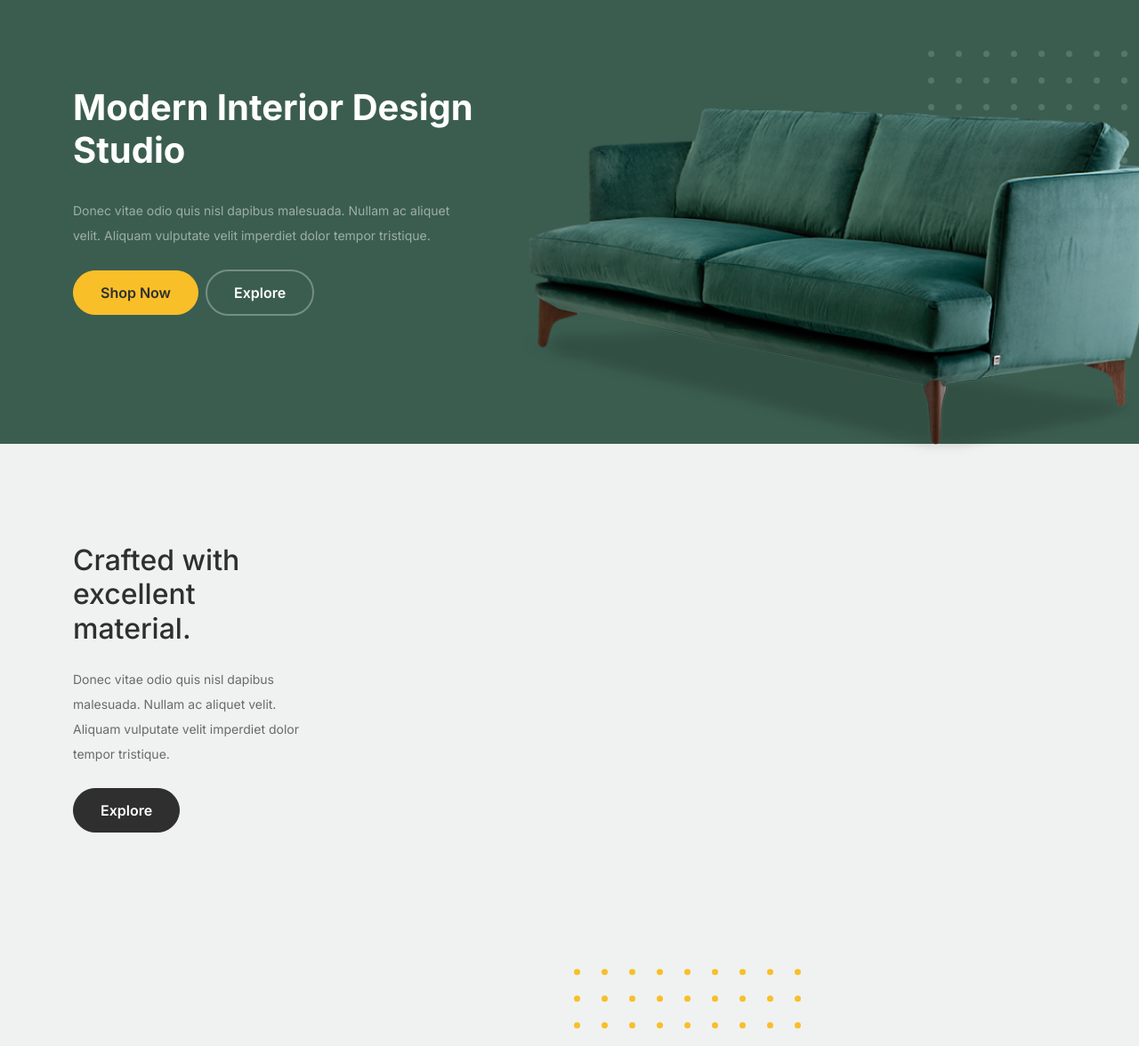
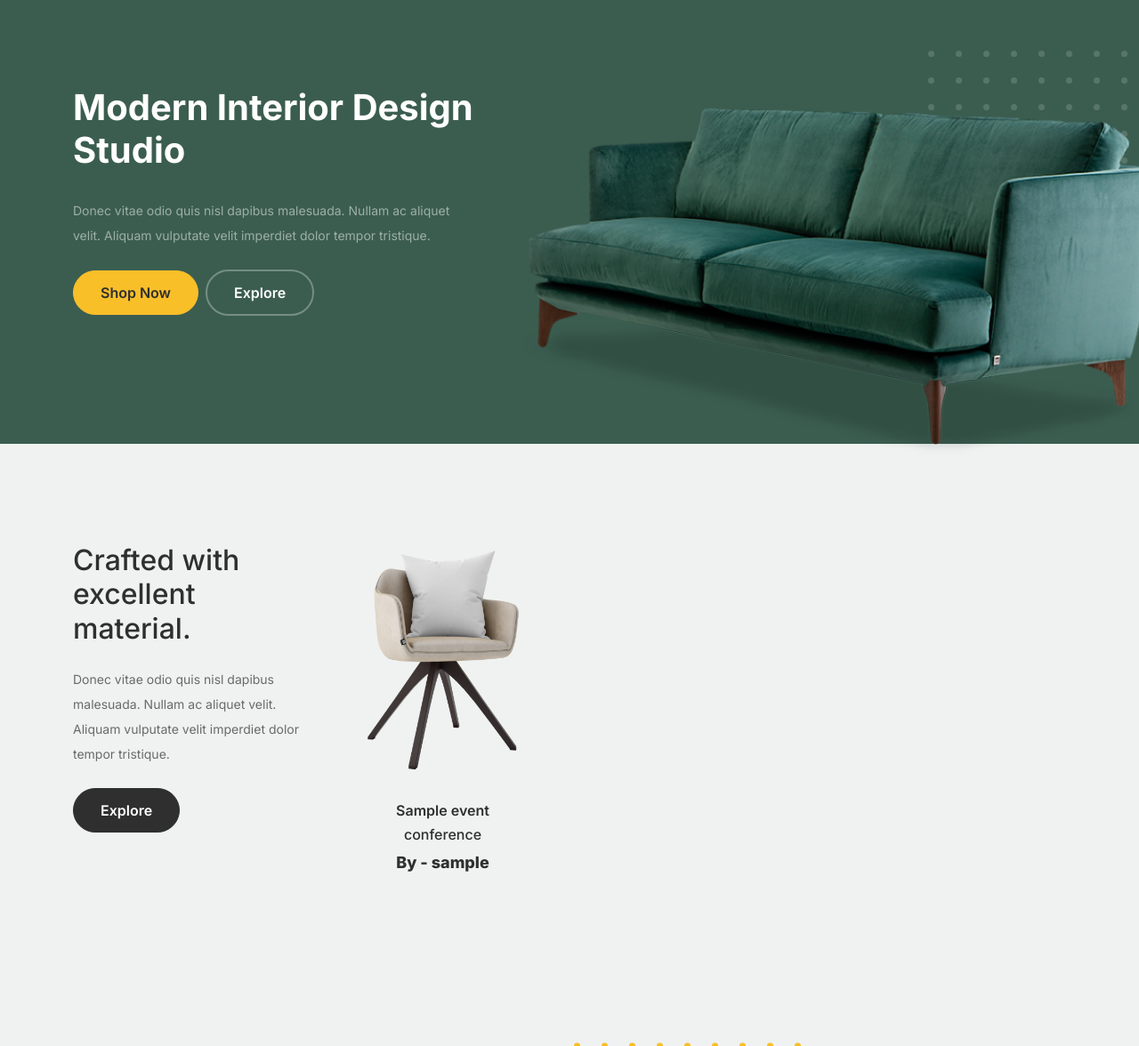
Before and after one commit to sd8capricon/eventboost, a Django app: page / in a window 1280 px wide; the page is wider, and only the part inside the window is pictured. Shown: the part 85-1261 px from the top of that part at 89% size. Run offline with Django 4.2, Linux system fonts and the light colour scheme; tables that the repository leaves empty hold one stand-in row (values such as "Sample post"); some libraries are stand-ins or nearby versions.

Commit message:
index event cards

```diff
--- a/eventboost/views.py
+++ b/eventboost/views.py
@@ -1,5 +1,7 @@
 from django.shortcuts import render
+from events.models import Event
 
 
 def index(request):
-    return render(request, "index.html")
+    events = Event.objects.order_by("pk")[:3]
+    return render(request, "index.html", {"events": events})
--- a/templates/components/event.html
+++ b/templates/components/event.html
@@ -3,7 +3,7 @@
   <img src="{% static src %}" class="img-fluid product-thumbnail" />
   <h3 class="product-title">{{ event.title }}</h3>
   <h6>{{ event.category }}</h6>
-  <strong class="product-price">{{ event.organizer }}</strong>
+  <strong class="product-price">By - {{ event.organizer }}</strong>
 
   <span class="icon-cross"><img src="{% static 'images/chevron-right.svg' %}" class="img-fluid" /></span>
 </a>
--- a/templates/events/events_sponsorships.html
+++ b/templates/events/events_sponsorships.html
@@ -56,7 +56,6 @@
                   <a href="{% url 'event' pk=sponsorship.event.id %}"><i class="fa-solid fa-square-arrow-up-right"></i></a>
                   <button type="button" style="border: none; background:none;" data-bs-toggle="modal" data-bs-target="#delete-modal-{{ sponsorship.id }}"><i class="fa-solid fa-circle-xmark text-danger"></i></button>
                   <!-- Modal -->
-                  <!-- Modal -->
                   <div class="modal fade" id="delete-modal-{{ sponsorship.id }}" tabindex="-1" aria-labelledby="delete-modal-label" aria-hidden="true">
                     <div class="modal-dialog">
                       <div class="modal-content">
--- a/templates/index.html
+++ b/templates/index.html
@@ -39,23 +39,13 @@
         </div>
         <!-- End Column 1 -->
 
-        <!-- Start Column 2 -->
-        <div class="col-12 col-md-4 col-lg-3 mb-5 mb-md-0">
-          {% comment %} {% include 'components/event.html' with event_title='Nordic Chair' price='50.00' src='images/product-1.png' %} {% endcomment %}
-        </div>
-        <!-- End Column 2 -->
-
-        <!-- Start Column 3 -->
-        <div class="col-12 col-md-4 col-lg-3 mb-5 mb-md-0">
-          {% comment %} {% include 'components/event.html' with event_title='Kruzo Aero Chair' price='78.00' src='images/product-2.png' %} {% endcomment %}
-        </div>
-        <!-- End Column 3 -->
-
-        <!-- Start Column 4 -->
-        <div class="col-12 col-md-4 col-lg-3 mb-5 mb-md-0">
-          {% comment %} {% include 'components/event.html' with event_title='Ergonomic Chair' price='43.00' src='images/product-3.png' %} {% endcomment %}
-        </div>
-        <!-- End Column 4 -->
+        {% for event in events %}
+          <!-- Start Column 2 -->
+          <div class="col-12 col-md-4 col-lg-3 mb-5 mb-md-0">
+            {% include 'components/event.html' with event=event src='images/product-1.png' %}
+          </div>
+          <!-- End Column 2 -->
+        {% endfor %}
       </div>
     </div>
   </div>
```
